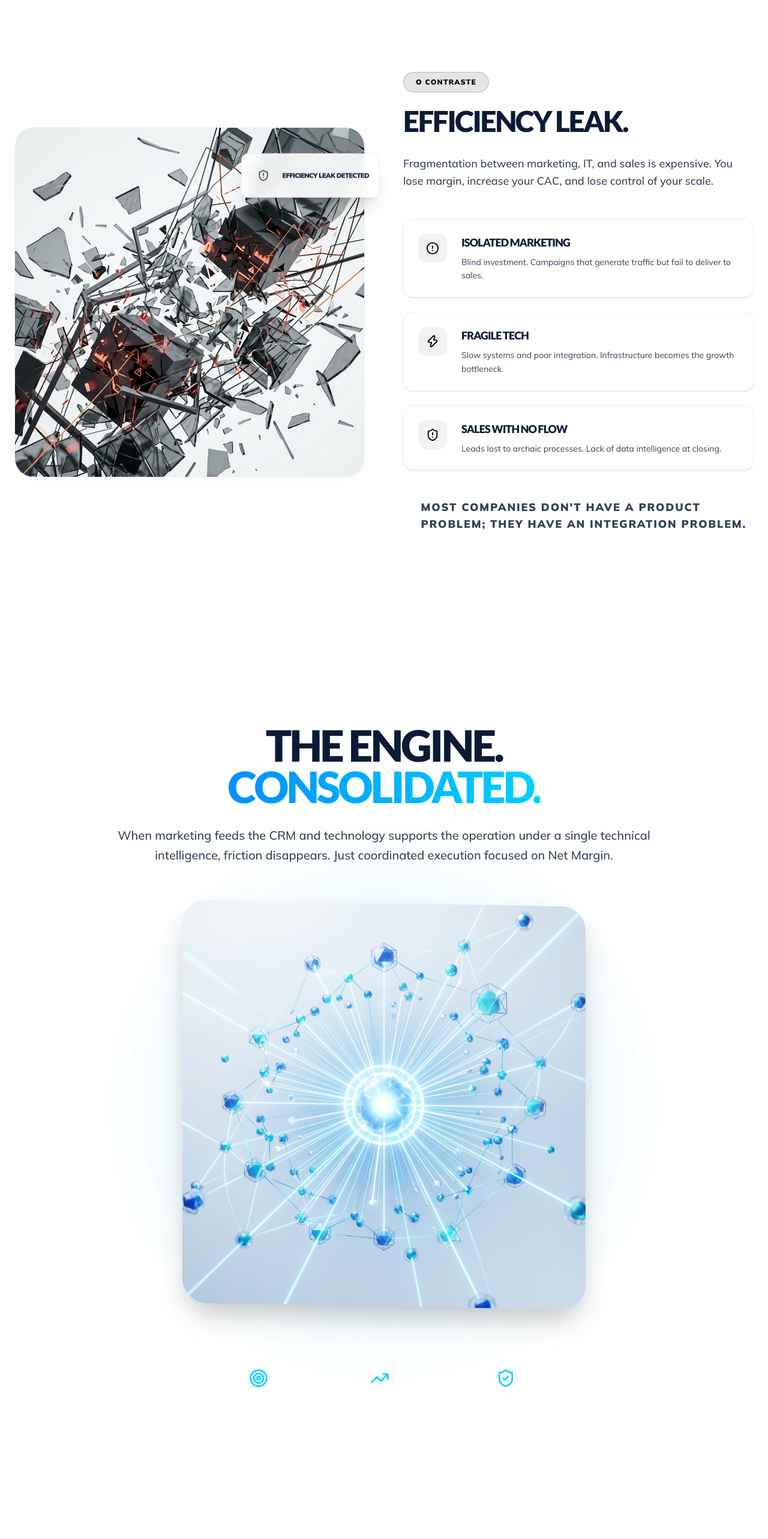
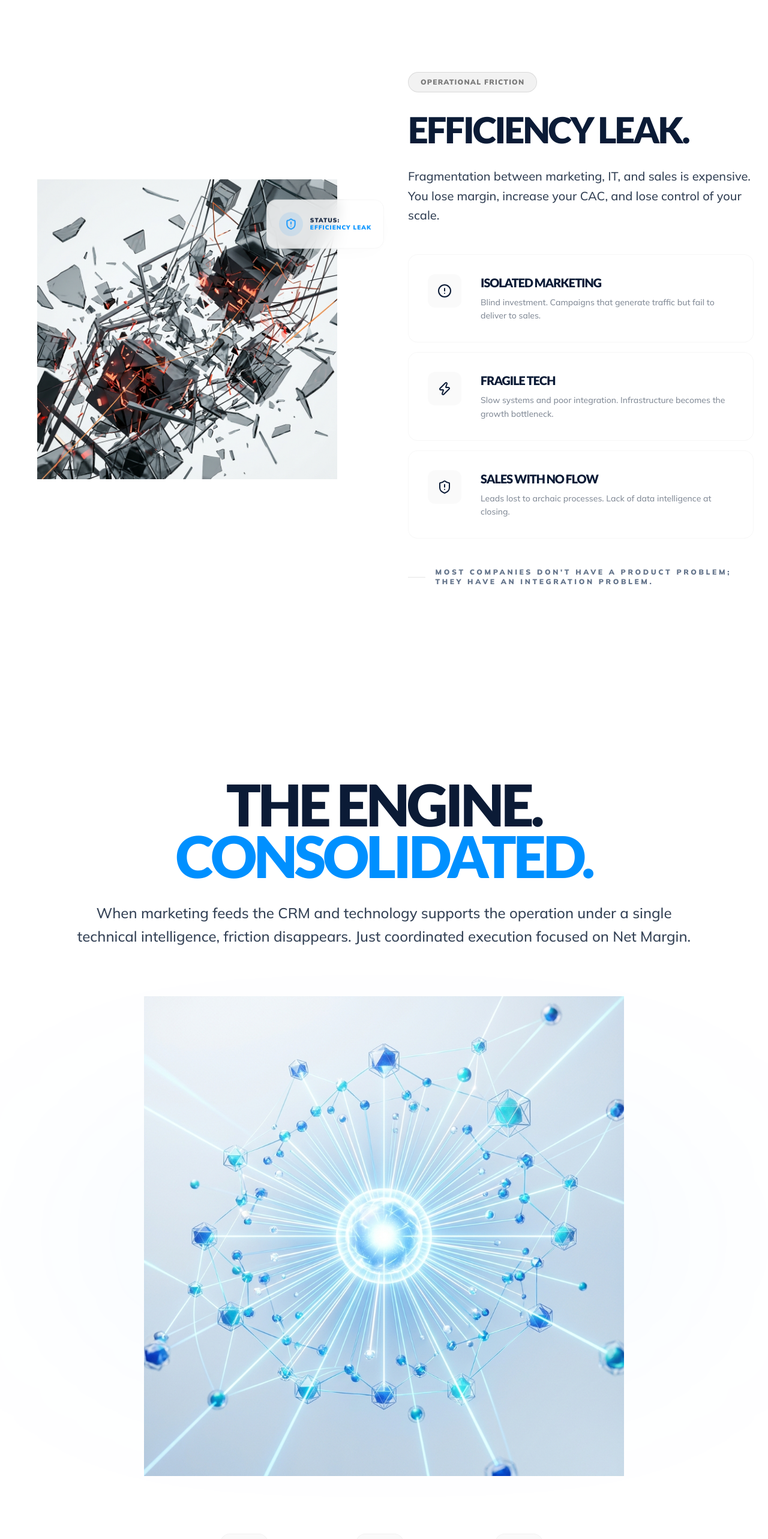
Before and after one commit to msabinoxd/respect, a React (Vite) app: page /#/ in a window 1280 px wide. Shown: the part 840-3406 px from the top of the page at 60% size. Built offline with nearby package versions, Linux system fonts and the light colour scheme.

Commit message:
feat: implement landing page sections for solutions, problem identification, and core value propositions

```diff
--- a/src/components/BigIdeaSection.tsx
+++ b/src/components/BigIdeaSection.tsx
@@ -14,14 +14,9 @@ export function BigIdeaSection() {
   ];
 
   return (
-    <Section variant="white" id="insight">
-      {/* Background Visual Element */}
-      <div className="absolute inset-0 opacity-5 pointer-events-none">
-        <div className="absolute top-1/2 left-1/2 -translate-x-1/2 -translate-y-1/2 w-[800px] h-[800px] bg-brand-blue/20 rounded-full blur-[160px]" />
-      </div>
-
+    <Section variant="white" id="insight" className="relative">
       <Container size="lg" className="relative z-10">
-        <div className="flex flex-col items-center text-center max-w-4xl mx-auto">
+        <div className="flex flex-col items-center text-center max-w-5xl mx-auto">
           <motion.div
             initial="hidden"
             whileInView="visible"
@@ -30,34 +25,34 @@ export function BigIdeaSection() {
           >
             <motion.h2
               variants={fadeUpPremium}
-              className="text-4xl md:text-7xl font-black text-text-title tracking-tighter mb-8 uppercase leading-[0.95] font-[var(--font-display)]"
+              className="text-4xl md:text-8xl font-black text-text-title tracking-tighter mb-8 uppercase leading-[0.9] font-display"
             >
               {t('big_idea.headline')}
               <br />
-              <span className="text-gradient-builderall">{t('big_idea.subline')}</span>
+              <span className="text-brand-blue">{t('big_idea.subline')}</span>
             </motion.h2>
 
             <motion.p
               variants={fadeUpPremium}
-              className="text-lg md:text-xl text-text-body mt-4 mb-16 font-medium leading-relaxed"
+              className="text-lg md:text-2xl text-text-body mt-4 mb-20 font-medium leading-relaxed opacity-70"
             >
               {t('big_idea.description')}
             </motion.p>
           </motion.div>
 
-          {/* Central Integration Image */}
+          {/* Central Integration Image - The Hero Asset */}
           <motion.div
-            initial={{ opacity: 0, scale: 0.9 }}
-            whileInView={{ opacity: 1, scale: 1 }}
+            initial={{ opacity: 0, y: 30 }}
+            whileInView={{ opacity: 1, y: 0 }}
             viewport={{ once: true }}
-            transition={{ duration: 1.2, ease: 'easeOut' }}
-            className="relative mb-20 w-full max-w-2xl"
+            transition={{ duration: 1.5, ease: [0.25, 0.4, 0.25, 1] }}
+            className="relative mb-24 w-full flex justify-center"
           >
-            <div className="absolute inset-0 bg-brand-cyan/20 rounded-full blur-[100px] animate-pulse" />
+            <div className="absolute inset-x-0 top-1/2 -translate-y-1/2 h-[300px] bg-brand-blue/5 rounded-full blur-[140px] -z-1" />
             <img
-              src="/images/branding/respect_big_idea_integration_1776280861053.png"
+              src="images/branding/respect_big_idea_integration_1776280861053.png"
               alt="Respect Integration System"
-              className="relative z-10 w-full h-auto rounded-[40px] shadow-2xl skew-y-1"
+              className="relative z-10 w-full max-w-[800px] h-auto transition-transform duration-1000 hover:scale-[1.01] loading='lazy'"
             />
           </motion.div>
 
@@ -66,18 +61,18 @@ export function BigIdeaSection() {
             whileInView="visible"
             viewport={{ once: true }}
             variants={staggerSlow}
-            className="flex flex-wrap justify-center gap-10 md:gap-20"
+            className="flex flex-wrap justify-center gap-12 md:gap-24"
           >
             {ecoItems.map((item, i) => (
               <motion.div
                 key={i}
                 variants={fadeUpPremium}
-                className="flex flex-col items-center gap-5 group"
+                className="flex flex-col items-center gap-6 group"
               >
-                <div className="w-20 h-20 rounded-3xl bg-white/5 border border-white/10 flex items-center justify-center text-brand-cyan group-hover:bg-brand-blue/20 group-hover:border-brand-blue/40 transition-all duration-500 group-hover:scale-110">
-                  <item.icon size={32} />
+                <div className="w-20 h-20 rounded-2xl bg-black/[0.02] border border-black/[0.03] flex items-center justify-center text-text-title group-hover:text-brand-blue group-hover:bg-brand-blue/5 group-hover:border-brand-blue/10 transition-all duration-500">
+                  <item.icon size={30} strokeWidth={1.5} />
                 </div>
-                <span className="text-[10px] md:text-xs font-black uppercase tracking-[0.25em] text-text-light/50 group-hover:text-text-light transition-colors">
+                <span className="text-[10px] md:text-xs font-black uppercase tracking-[0.3em] text-text-muted group-hover:text-brand-blue transition-colors">
                   {item.label}
                 </span>
               </motion.div>
--- a/src/components/ProblemSection.tsx
+++ b/src/components/ProblemSection.tsx
@@ -26,36 +26,37 @@ export function ProblemSection() {
   ];
 
   return (
-    <Section variant="light" id="problema">
+    <Section variant="white" id="problema" className="relative">
       <Container size="lg">
-        <div className="grid grid-cols-1 lg:grid-cols-2 gap-16 items-center">
+        <div className="grid grid-cols-1 lg:grid-cols-2 gap-20 items-center">
           {/* Visual Chaos Image */}
           <motion.div
-            initial={{ opacity: 0, x: -50 }}
+            initial={{ opacity: 0, x: -30 }}
             whileInView={{ opacity: 1, x: 0 }}
             viewport={{ once: true }}
-            transition={{ duration: 1, ease: 'easeOut' }}
-            className="order-2 lg:order-1"
+            transition={{ duration: 1.2, ease: [0.25, 0.4, 0.25, 1] }}
+            className="order-2 lg:order-1 relative"
           >
-            <div className="relative group">
-              <div className="absolute inset-0 bg-brand-navy/5 rounded-[32px] blur-2xl -z-10 group-hover:bg-brand-navy/10 transition-colors" />
+            <div className="relative group flex justify-center">
+              <div className="absolute inset-0 bg-black/[0.02] rounded-full blur-[80px] -z-10" />
               <img
                 src="images/branding/respect_problem_chaos.png"
                 alt="Operational Chaos"
-                className="w-full h-auto rounded-[32px] shadow-premium grayscale-[0.2] group-hover:grayscale-0 transition-all duration-700 border border-black/5"
+                className="w-full max-w-[500px] h-auto transition-all duration-1000 group-hover:scale-[1.02] loading='lazy'"
               />
 
-              {/* Floating Warning Badge */}
+              {/* Floating Warning Badge - Technical Style */}
               <motion.div
-                animate={{ y: [0, 10, 0] }}
-                transition={{ duration: 3, repeat: Infinity, ease: 'easeInOut' }}
-                className="absolute top-10 -right-6 p-4 bg-white/90 backdrop-blur-sm rounded-xl shadow-xl border border-black/5 flex items-center gap-3"
+                animate={{ y: [0, -8, 0] }}
+                transition={{ duration: 4, repeat: Infinity, ease: 'easeInOut' }}
+                className="absolute top-10 right-0 md:-right-10 p-5 bg-white/80 backdrop-blur-md rounded-2xl shadow-premium border border-black/[0.03] flex items-center gap-3 z-20"
               >
-                <div className="w-10 h-10 rounded-full bg-brand-orange/10 flex items-center justify-center text-brand-orange">
+                <div className="w-10 h-10 rounded-full bg-brand-blue/10 flex items-center justify-center text-brand-blue">
                   <ShieldAlert size={20} />
                 </div>
-                <div className="text-[11px] font-black uppercase tracking-tighter text-text-title">
-                  Efficiency Leak Detected
+                <div className="text-[10px] font-black uppercase tracking-widest text-text-title leading-tight">
+                  Status: <br/>
+                  <span className="text-brand-blue">EFFICIENCY LEAK</span>
                 </div>
               </motion.div>
             </div>
@@ -69,39 +70,39 @@ export function ProblemSection() {
             variants={staggerSlow}
             className="order-1 lg:order-2"
           >
-            <motion.div variants={fadeUpPremium} className="mb-6">
-              <Badge label="O Contraste" variant="navy" />
+            <motion.div variants={fadeUpPremium} className="mb-8">
+              <Badge label="Operational Friction" variant="navy" className="bg-black/5 border-black/10 text-black/50" />
             </motion.div>
 
             <motion.h2
               variants={fadeUpPremium}
-              className="text-4xl md:text-5xl font-black text-text-title tracking-tighter mb-8 uppercase font-[var(--font-display)]"
+              className="text-4xl md:text-6xl font-black text-text-title tracking-tighter mb-8 uppercase font-display"
             >
               {t('problem.headline')}
             </motion.h2>
 
             <motion.p
               variants={fadeUpPremium}
-              className="text-lg text-text-body leading-relaxed mb-12 font-medium"
+              className="text-xl text-text-body leading-relaxed mb-12 font-medium opacity-80"
             >
               {t('problem.subline')}
             </motion.p>
 
-            <div className="space-y-6">
+            <div className="space-y-4">
               {problems.map((prob, i) => (
                 <motion.div
                   key={i}
                   variants={fadeUpPremium}
-                  className="flex gap-6 p-6 rounded-2xl bg-white border border-black/5 shadow-sm hover:shadow-premium transition-all group"
+                  className="flex gap-8 p-8 rounded-2xl bg-white border border-black/[0.03] hover:border-black/[0.1] transition-all group"
                 >
-                  <div className="shrink-0 w-12 h-12 rounded-xl bg-bg-navy/5 flex items-center justify-center group-hover:bg-brand-blue/10 transition-colors">
-                    <prob.icon size={22} className="text-bg-navy group-hover:text-brand-blue transition-colors" />
+                  <div className="shrink-0 w-14 h-14 rounded-xl bg-black/[0.02] flex items-center justify-center group-hover:bg-brand-blue/5 transition-colors">
+                    <prob.icon size={24} className="text-text-title group-hover:text-brand-blue transition-colors" />
                   </div>
                   <div>
-                    <h3 className="text-lg font-black text-text-title mb-2 uppercase tracking-tight">
+                    <h3 className="text-xl font-black text-text-title mb-2 uppercase tracking-tight">
                       {prob.title}
                     </h3>
-                    <p className="text-text-body leading-relaxed text-sm">
+                    <p className="text-text-body font-medium leading-relaxed opacity-60 text-sm">
                       {prob.desc}
                     </p>
                   </div>
@@ -113,8 +114,8 @@ export function ProblemSection() {
               variants={fadeUpPremium}
               className="mt-12"
             >
-              <p className="text-lg font-black text-brand-orange uppercase tracking-widest flex items-center gap-3">
-                <span className="w-8 h-[2px] bg-brand-orange" />
+              <p className="text-xs font-black text-text-muted uppercase tracking-[0.3em] flex items-center gap-4">
+                <span className="w-12 h-[1px] bg-black/10" />
                 {t('problem.footer')}
               </p>
             </motion.div>
```
Also changed, not shown: src/components/PilaresSolucoes.tsx (+56 -52 lines).
